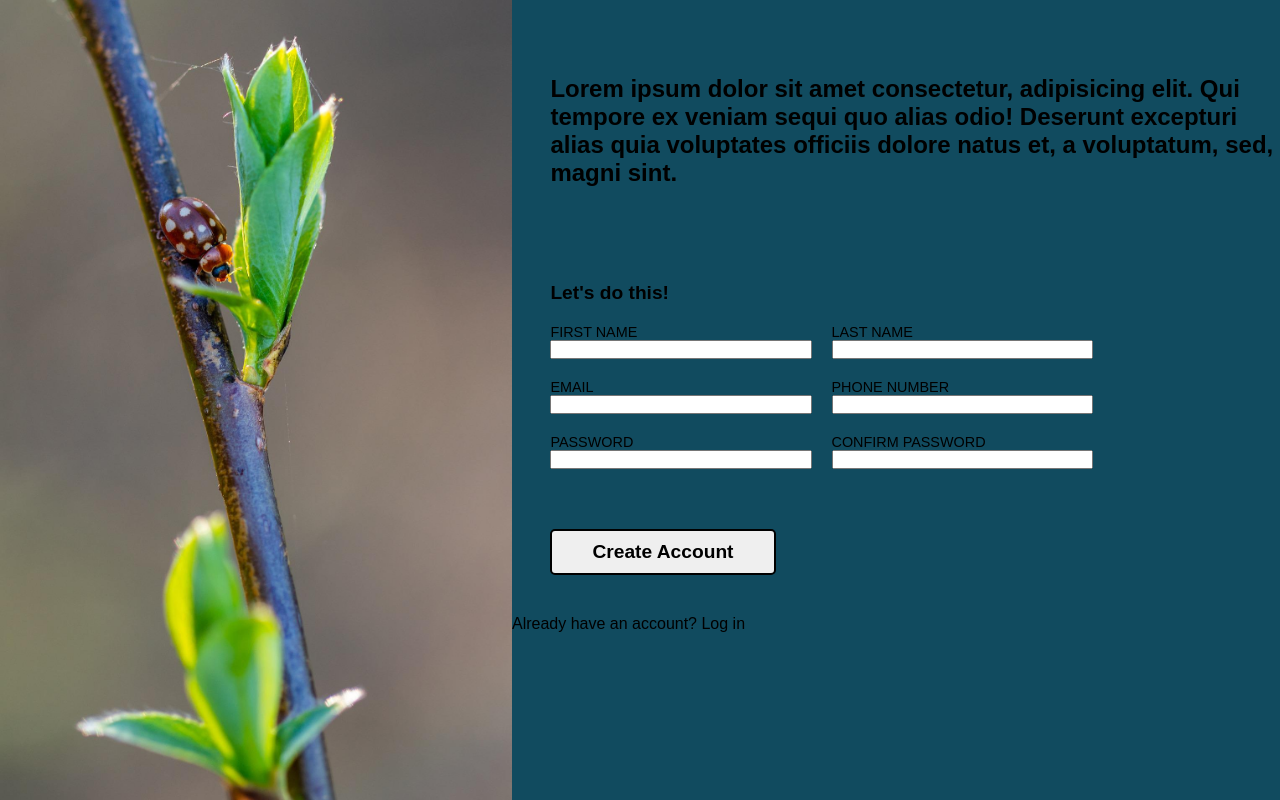
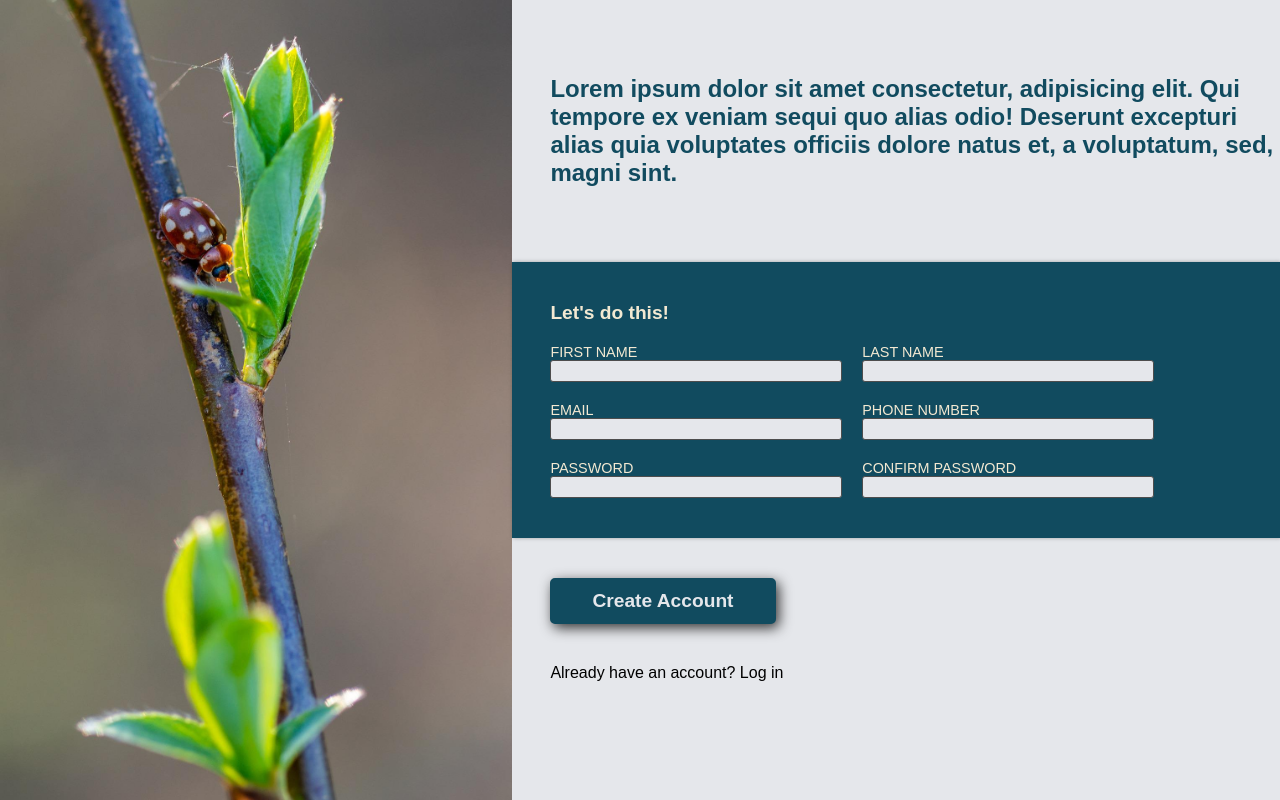
Before and after one commit to Echophase44/Pest_control_Landing_page, a plain HTML site: page form_page/form.html in a window 1280 px wide. Drawn offline with Linux system fonts and the light colour scheme.

Commit message:
Updates to form page layout, adjusting colors and adding input/hover effects

```diff
--- a/form_page/form.html
+++ b/form_page/form.html
@@ -9,6 +9,7 @@
 </head>
 <body>
   <img src="../images/form-beetle.jpg">
+  <div class="logo"></div>
   <section id="main">
     <div class="topText">
       <h2>Lorem ipsum dolor sit amet consectetur, adipisicing elit. Qui tempore ex veniam sequi quo alias odio! Deserunt excepturi alias quia voluptates officiis dolore natus et, a voluptatum, sed, magni sint.</h2>
--- a/form_page/style.css
+++ b/form_page/style.css
@@ -17,21 +17,34 @@ body{
   display: flex;
 }
 
+img{
+  width: 40%;
+  height: 100vh;
+}
+
+.logo{
+
+}
+
+
 .topText{
   width: 60vw;
   border-radius: 5px solid;
   margin: 75px 0px;
   padding-left: 3vw;
+  color: var(--dark-blue )
 }
 
 .inputContainer{
   display: flex;
   flex-flow: row wrap;
   gap: 20px;
-  padding-top: 20px;
-  padding-bottom: 20px;
+  padding: 40px 0px;
   padding-left: 3vw;
-  width: 90%;
+  width: 100%;
+  box-shadow: 1px 0px 4px 0px rgba(0,0,0,0.3);
+  color: var(--light-text-color);
+  background-color: var(--dark-blue);
 }
 
 .input{
@@ -40,6 +53,17 @@ body{
   width: 40%;
   font-size: 0.7rem;
   text-transform: uppercase;
+}
+
+input{
+  background-color: #E5E7EB;
+  border: 1px solid rgb(77, 77, 77);
+  border-radius: 3px;
+  height: 22px;
+}
+
+input:focus{
+  outline: none;
 }
 
 label{
@@ -52,13 +76,8 @@ label{
   font-size: 1.2rem;
 }
 
-img{
-  width: 40%;
-  height: 100vh;
-}
-
 #main{
-  background-color: var(--dark-blue);
+  background-color: #E5E7EB;
   width: 60%;
   height: auto;
 }
@@ -70,8 +89,23 @@ img{
 button{
   font-weight: 700;
   font-size: 1.2em;
-  border: 2px solid;
+  border: 2px solid var(--dark-blue);
+  background-color: var(--dark-blue);
+  color: #E5E7EB;
   border-radius: 5px;
   padding: 10px 40px;
   margin: 40px 0;
+  box-shadow: 3px 4px 13px 0px rgba(0,0,0,0.78);
 }
+
+button:hover{
+  background-color: #E5E7EB;
+  color: var(--dark-blue);
+  transition: 0.3s;
+  cursor: pointer;
+  box-shadow: 3px 4px 5px 0px black;
+}
+
+span{
+  padding-left: 3vw;
+}
```
